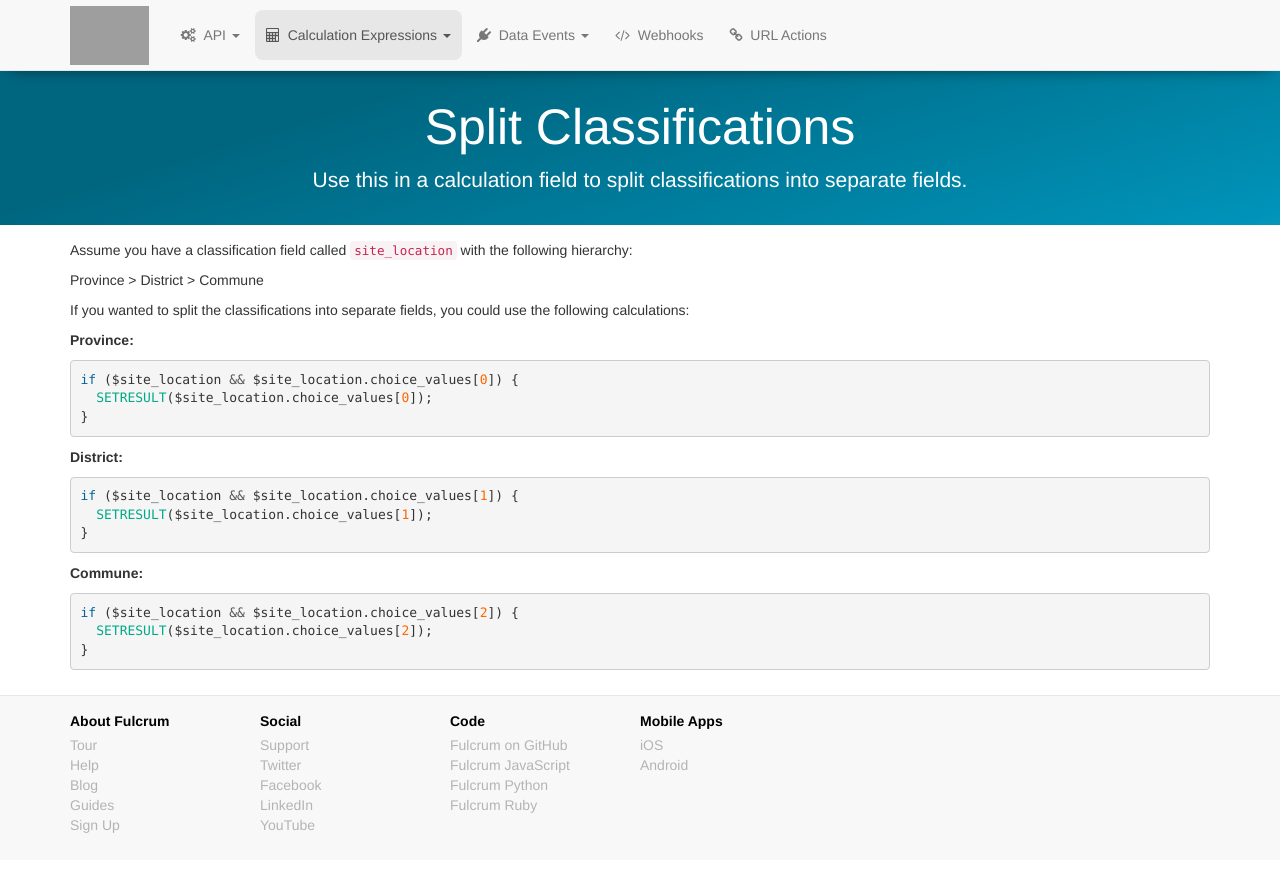
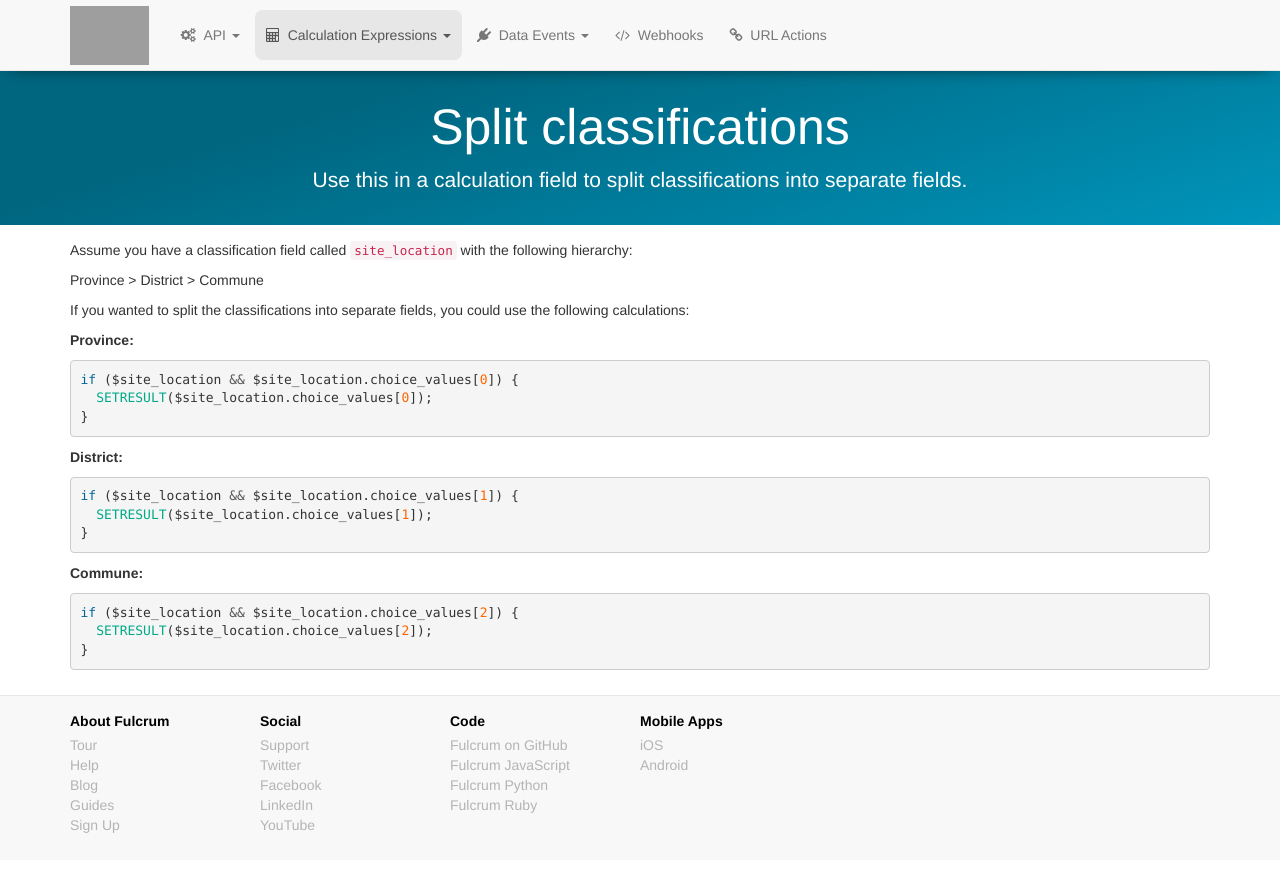
Before and after one commit to rylincoln/developer.fulcrumapp.com, a Jekyll site: the page built from _expression-examples/split-classifications.md, in a window 1280 px wide. Shown: the top 872 px of the page. Built offline with Jekyll 4.4.1, drawn with Linux system fonts in a browser that asks for light colours; nearby versions of some CDN libraries; grey boxes are pictures that could not be loaded.

```diff
--- a/_expression-examples/split-classifications.md
+++ b/_expression-examples/split-classifications.md
@@ -1,7 +1,7 @@
 ---
 layout: default
 section: expressions
-title: "Split Classifications"
+title: "Split classifications"
 description: "Use this in a calculation field to split classifications into separate fields."
 category: section
 ---
```
